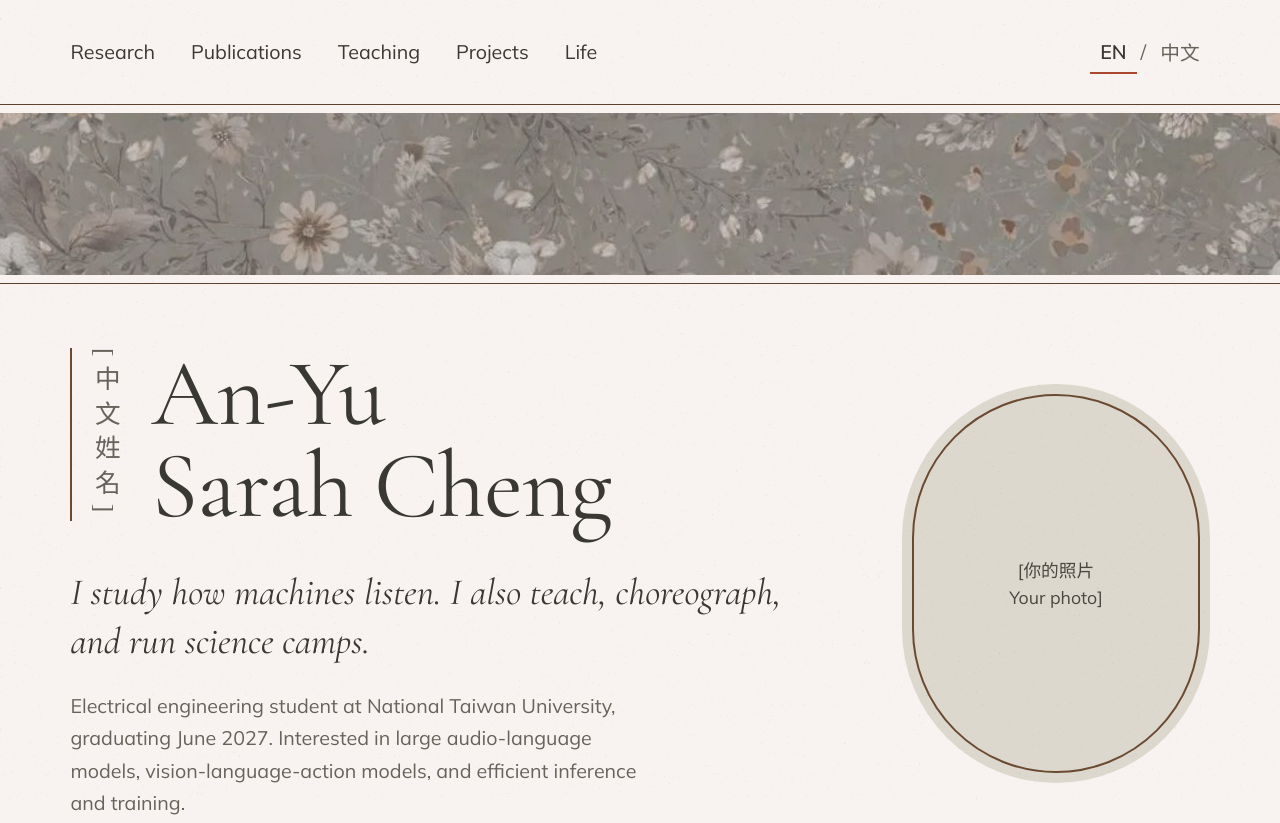
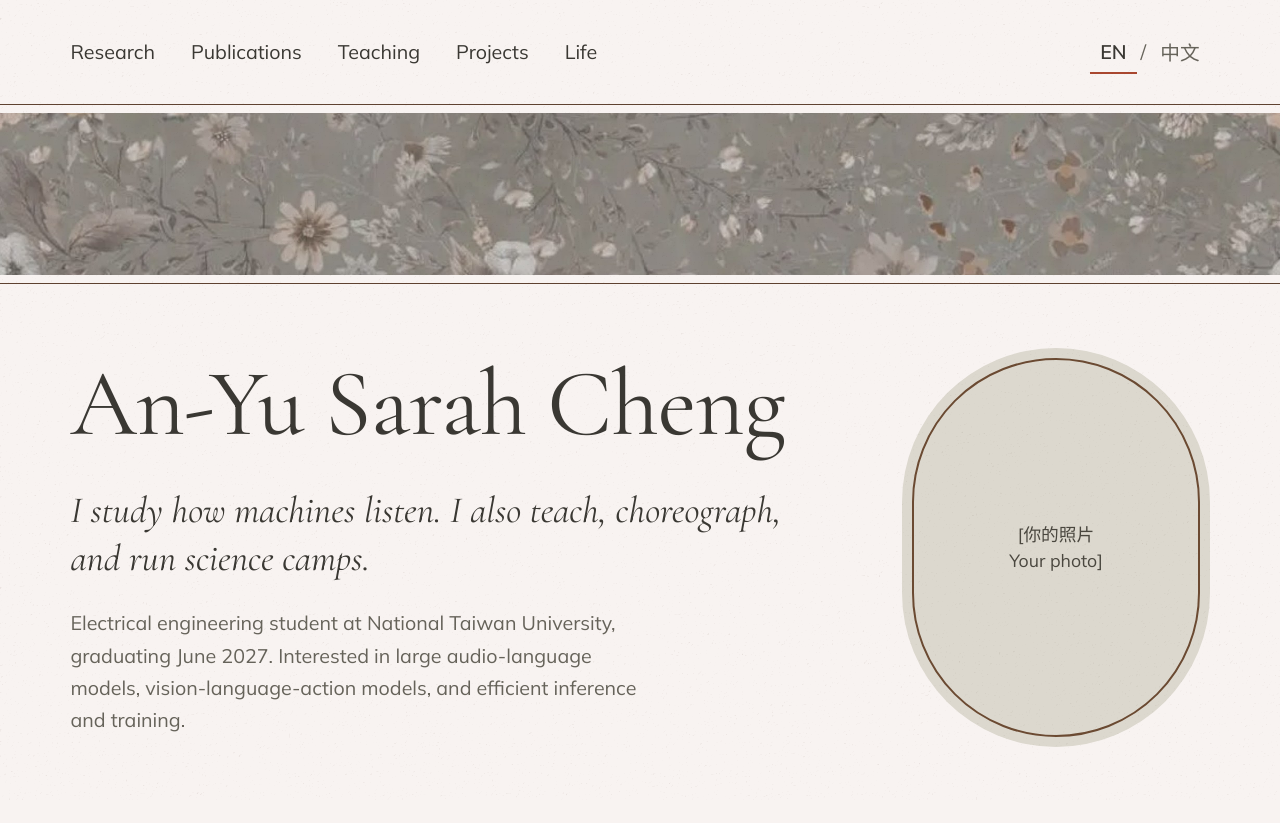
Before and after one commit to IONE3201/ione3201.github.io, a plain HTML site: page web/anyucheng/index.html in a window 1280 px wide. Shown: the top 823 px of the page. Drawn offline with nearby package versions, Linux system fonts and the light colour scheme.

Commit message:
Show the Chinese name only in the Chinese version
Co-Authored-By: Claude Fable 5.2 <noreply@anthropic.com>
Claude-Session: https://claude.ai/code/session_018JBiZYXkG9BFBBaLP6bSJ8

```diff
--- a/web/anyucheng/index.html
+++ b/web/anyucheng/index.html
@@ -42,6 +42,7 @@ nav{display:flex;flex-wrap:wrap;align-items:center;justify-content:space-between
 .hero-text{flex:999 1 520px;min-width:0;display:flex;flex-direction:column;gap:24px}
 .name-row{display:flex;align-items:flex-start;gap:28px}
 .zh-name{writing-mode:vertical-rl;font:400 clamp(22px,2vw,36px) var(--cjk);letter-spacing:.35em;color:var(--muted);border-left:2px solid var(--wood-line);padding-left:14px;white-space:nowrap}
+html[lang="en"] .zh-name{display:none}
 h1{margin:0;font-family:var(--display);font-weight:400;font-size:clamp(46px,7.4vw,150px);line-height:.98;text-wrap:balance;letter-spacing:-.01em}
 .statement{margin:12px 0 0;max-width:22em;font-family:var(--display);font-style:italic;font-size:clamp(26px,2.9vw,48px);line-height:1.3;text-wrap:pretty}
 .sub{margin:0;max-width:30em;color:var(--muted)}
@@ -126,7 +127,7 @@ html[lang="zh-Hant"] .links a{letter-spacing:.08em}
 <header class="hero" id="top">
   <div class="hero-text">
     <div class="name-row">
-      <div class="zh-name" lang="zh-Hant">[中文姓名]</div>
+      <div class="zh-name" lang="zh-Hant">鄭安妤</div>
       <h1>An-Yu Sarah Cheng</h1>
     </div>
     <p class="statement" data-zh="我研究機器如何聆聽，也教書、編舞、辦科學營。">I study how machines listen. I also teach, choreograph, and run science camps.</p>
```
